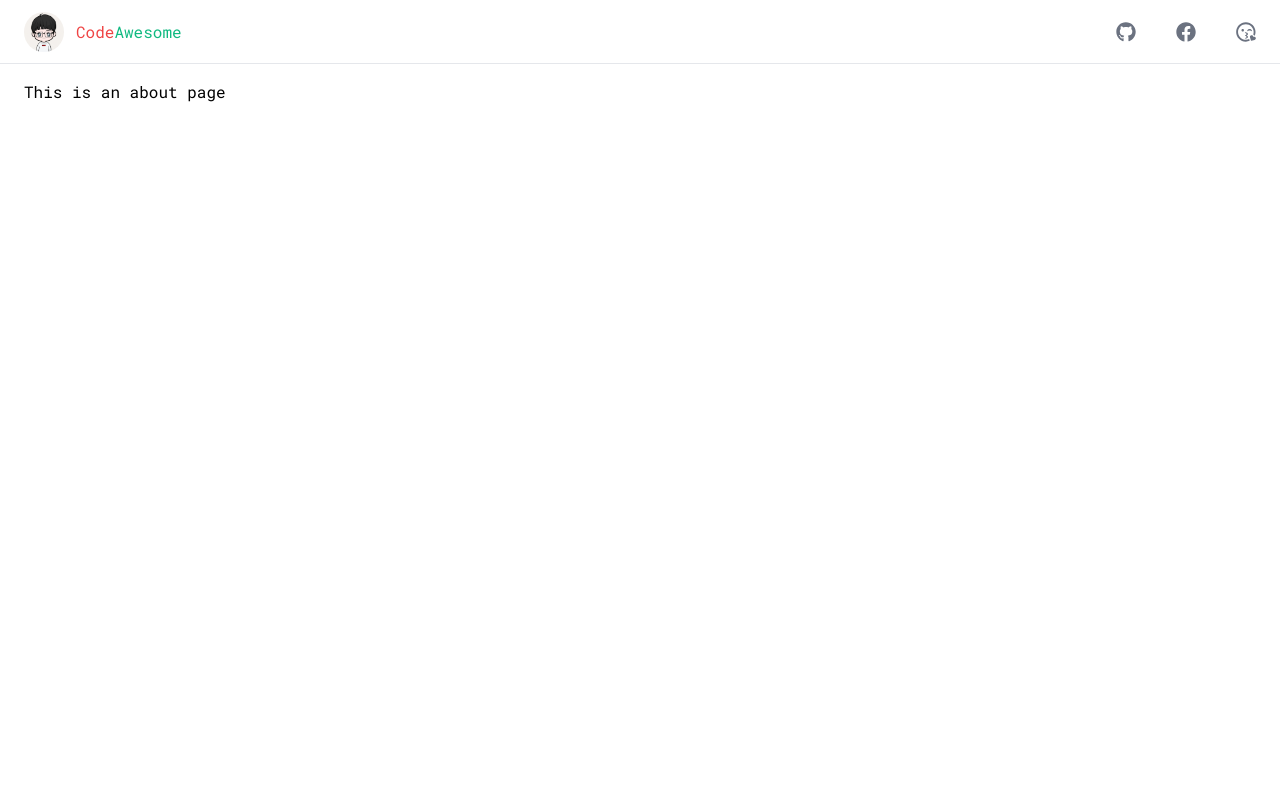
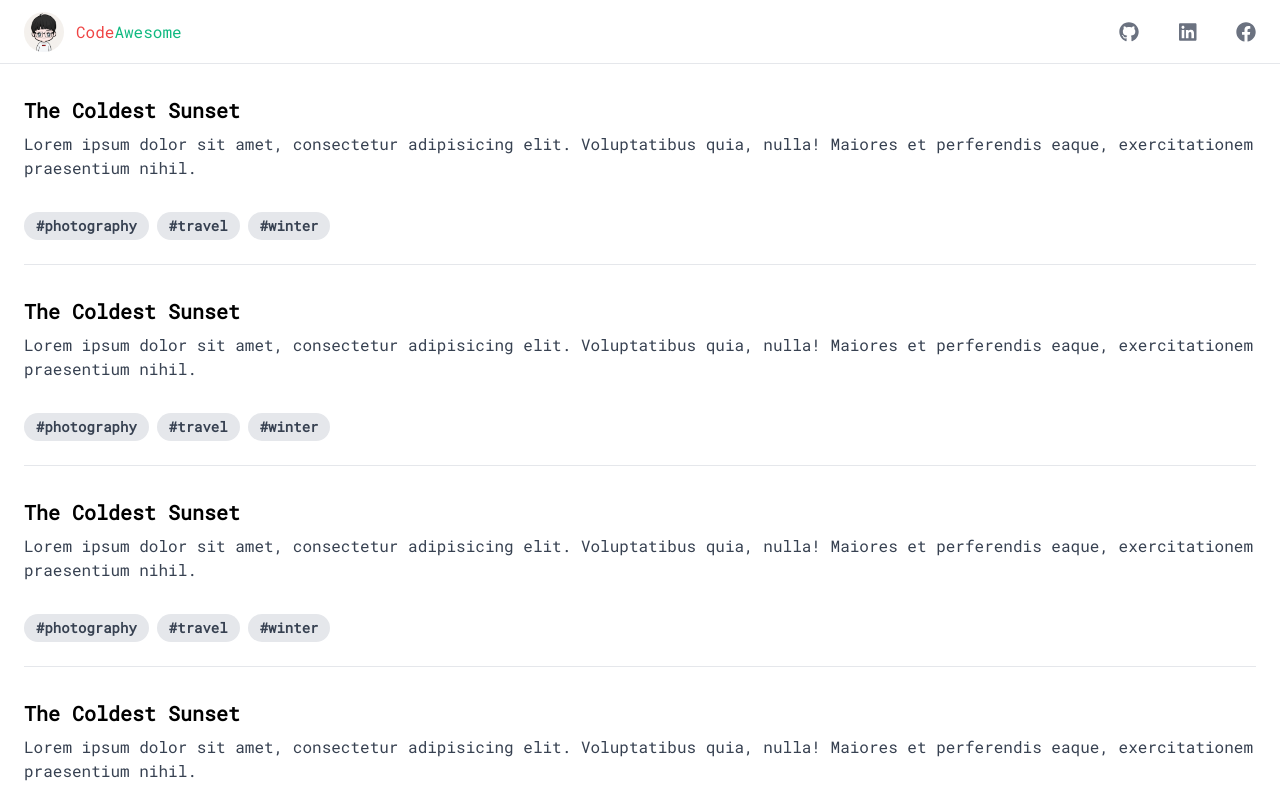
Before and after one commit to im6h/CodeAwesome, a Vue app in the folder client/: page /posts in a window 1280 px wide. Shown: the top 800 px of the page. Built offline with nearby package versions, Linux system fonts and the light colour scheme.

Commit message:
fix[client-post]:fix listpost and add post card

```diff
--- a/client/src/components/Navbar.vue
+++ b/client/src/components/Navbar.vue
@@ -31,13 +31,17 @@
             </a>
             <a
               class="block flex items-center hover:text-gray-700 md:mr-10 mr-4 text-xl"
+              href="https://www.linkedin.com/in/vu-hai-dang-6157081a1/"
+              target="_blank"
+            >
+              <i class="fab fa-linkedin"></i>
+            </a>
+            <a
               href="https://www.facebook.com/vkgsan"
               target="_blank"
+              class="block flex items-center hover:text-gray-700 text-xl"
             >
               <i class="fab fa-facebook"></i>
-            </a>
-            <a class="block flex items-center hover:text-gray-700 text-xl">
-              <i class="far fa-kiss-wink-heart"></i>
             </a>
           </div>
         </div>
--- /dev/null
+++ b/client/src/components/Post__Card.vue
@@ -0,0 +1,36 @@
+<template>
+  <div>
+    <div class="rounded overflow-hidden  md:w-full w-full">
+      <div class="py-4">
+        <div class="font-bold text-xl mb-2">The Coldest Sunset</div>
+        <p class="text-gray-700 text-base">
+          Lorem ipsum dolor sit amet, consectetur adipisicing elit. Voluptatibus
+          quia, nulla! Maiores et perferendis eaque, exercitationem praesentium
+          nihil.
+        </p>
+      </div>
+      <div class="py-4">
+        <span
+          class="inline-block bg-gray-200 rounded-full px-3 py-1 text-sm font-semibold text-gray-700 mr-2"
+          >#photography</span
+        >
+        <span
+          class="inline-block bg-gray-200 rounded-full px-3 py-1 text-sm font-semibold text-gray-700 mr-2"
+          >#travel</span
+        >
+        <span
+          class="inline-block bg-gray-200 rounded-full px-3 py-1 text-sm font-semibold text-gray-700"
+          >#winter</span
+        >
+        <hr class="mt-6" />
+      </div>
+    </div>
+  </div>
+</template>
+<script lang="ts">
+import { Vue, Component, Prop } from 'vue-property-decorator';
+@Component
+export default class PostCard extends Vue {}
+</script>
+
+<style scoped lang="scss"></style>
--- a/client/src/views/ListPost.vue
+++ b/client/src/views/ListPost.vue
@@ -1,19 +1,27 @@
 <template>
   <div class="">
     <navbar />
-    <div class="container pt-20 pb-16 pl-6 pr-6 mx-auto">
-      <h1>This is an about page</h1>
+    <div class="container pt-20 pb-8 mx-auto">
+      <div class="pr-6 pl-6">
+        <div class="my-auto" v-for="(item, index) in total" :key="index">
+          <post-card />
+        </div>
+      </div>
     </div>
   </div>
 </template>
 <script lang="ts">
 import { Vue, Component } from 'vue-property-decorator';
 import Navbar from '@/components/Navbar.vue';
-
+import PostCard from '@/components/Post__Card.vue';
 @Component({
   components: {
     Navbar,
+    PostCard,
   },
 })
-export default class ListPost extends Vue {}
+export default class ListPost extends Vue {
+  private total: Number = 10;
+}
 </script>
+<style lang="scss"></style>
```
